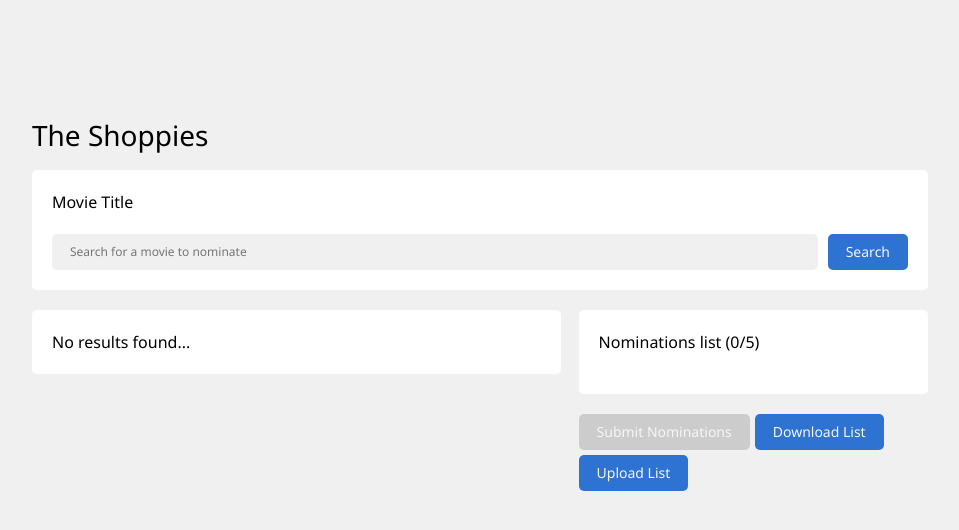
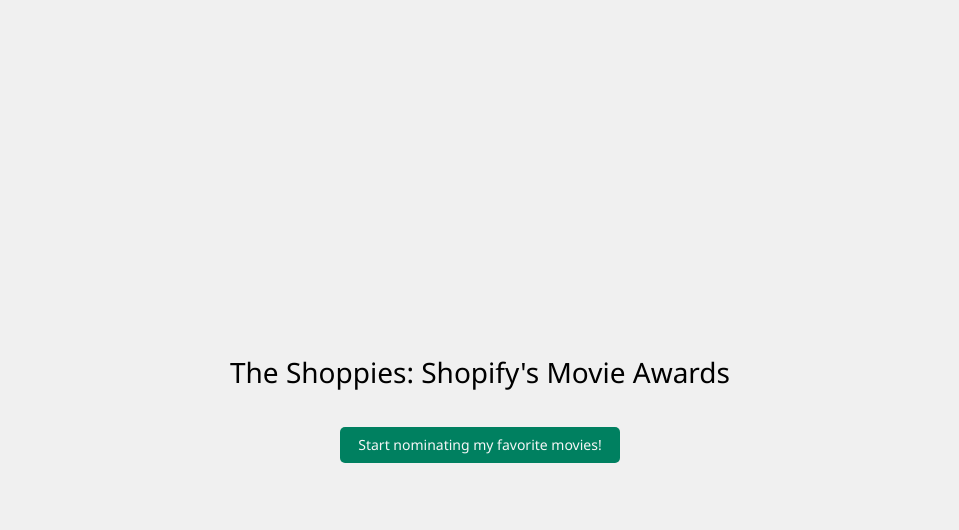
Before and after one commit to RiccLQL/Ricky-Liu-Shoppies-Awards, a React (Create React App) app in the folder shoppies-app/: page / in a window 1280 px wide. Shown: the top 530 px of the page, without its empty margins (160-1119 px from the left). Built offline with nearby package versions, Linux system fonts and the light colour scheme.

Commit message:
start screen and post-submit screen done

```diff
--- a/shoppies-app/src/App.css
+++ b/shoppies-app/src/App.css
@@ -9,8 +9,38 @@
   background-color: var(--background-color);
   min-height: 100vh;
   user-select: none;
+  position: relative;
+  overflow-x: hidden;
 }
 
 button {
   cursor: pointer;
 }
+
+.start-view {
+  position: absolute;
+  width: 100vw;
+  height: 100vh;
+  display: flex;
+  justify-content: center;
+  align-items: center;
+  z-index: 10;
+  transition: all 0.3s;
+}
+
+.home-view {
+  opacity: 0;
+  transition: all 0.3s;
+  filter: blur(10px);
+}
+
+.submitted-view {
+  opacity: 0;
+  transition: all 0.3s;
+  position: absolute;
+  width: 100vw;
+  height: 100vh;
+  display: flex;
+  justify-content: center;
+  align-items: center;
+}
--- a/shoppies-app/src/App.js
+++ b/shoppies-app/src/App.js
@@ -1,10 +1,43 @@
 import './App.css';
 import Home from './views/Home';
+import Start from './views/Start';
+import Submitted from './views/Submitted';
 
 function App() {
+
+  const goToHome = () => {
+    document.getElementById("start-view").style.opacity = 0;
+    document.getElementById("home-view").style.zIndex = 11;
+    document.getElementById("home-view").style.opacity = 1;
+    document.getElementById("home-view").style.filter = 'unset';
+  }
+
+  const goToSubmitted = () => {
+    document.getElementById("home-view").style.filter = 'blur(10px)';
+    document.getElementById("submitted-view").style.zIndex = 15;
+    document.getElementById("submitted-view").style.opacity = 1;
+  }
+
+  const backToHome = () => {
+    window.location.reload();
+    document.getElementById("submitted-view").style.opacity = 0;
+    document.getElementById("submitted-view").style.zIndex = 0;
+    document.getElementById("home-view").opacity = 0;
+    document.getElementById("home-view").style.zIndex = 1;
+    document.getElementById("start-view").style.opacity = 1;
+  }
+
   return (
     <div className="App">
-        <Home/>
+      <div className="start-view" id="start-view">
+        <Start goToHome={goToHome}/>
+      </div>
+      <div className="home-view" id="home-view" >
+        <Home goToSubmitted={goToSubmitted}/>
+      </div>
+      <div className="submitted-view" id="submitted-view" >
+        <Submitted backToHome={backToHome}/>
+      </div>
     </div>
   );
 }
--- a/shoppies-app/src/components/SearchBar.js
+++ b/shoppies-app/src/components/SearchBar.js
@@ -8,7 +8,7 @@
 
     return (
         <div className="container">
-            <h4>Movie Title</h4>
+            <h4>Search For Movie Titles</h4>
             <div className="row-container">
                 <input className="search-element" id="search-element" type="text" value={input} onChange={(e) => updateValue(e.target.value)} onKeyDown={(e) => updateSearchValue(e.target.value, e)} placeholder="Search for a movie to nominate"/>
                 <Button caption="Search" color="neutral" trigger={(e) => updateSearchValue(document.getElementById("search-element").value, e)}/>
--- a/shoppies-app/src/components/StartButton.js
+++ b/shoppies-app/src/components/StartButton.js
@@ -1,6 +1,7 @@
 import React from 'react';
+import '../styles/Button.css'
 
-const StartButton = () => {
+const StartButton = ({goToHome}) => {
 
     /* functions */
 
@@ -10,8 +11,8 @@
 
     return (
         <div>
-            <button>
-
+            <button className="positive-button" onClick={() => goToHome()}>
+                Start nominating my favorite movies!
             </button>
         </div>
     )
--- a/shoppies-app/src/styles/Home.css
+++ b/shoppies-app/src/styles/Home.css
@@ -43,6 +43,6 @@
 }
 
 .break {
-    margin-right: 5px;
-    margin-bottom: 5px;
+    margin-right: 10px;
+    margin-bottom: 10px;
 }
--- a/shoppies-app/src/styles/Start.css
+++ /dev/null
@@ -1,3 +0,0 @@
-.start {
-    background-color: var(--shopify-color);
-}
--- a/shoppies-app/src/views/Home.js
+++ b/shoppies-app/src/views/Home.js
@@ -9,7 +9,7 @@
 import axios from 'axios';
 import fileDownload from 'js-file-download';
 
-const Home = () => {
+const Home = ({goToSubmitted}) => {
 
     const [ searchValue, setSearchValue ] = useState("");
     const [ results, setResults ] = useState("");
@@ -69,14 +69,14 @@
                     <Nominations nominations={nominations} removeNominate={removeNominate}/>
                     {nominations.length === 5 ?
                     <div>
-                        <button className="positive-button break" onClick={() => {}}>Submit Nominations</button>
-                        <button className="neutral-button break" onClick={() => {if (nominations.length !== 0) fileDownload(JSON.stringify(nominations), 'nominations.txt')}}>Download List</button>
+                        <button className="positive-button break" onClick={() => {goToSubmitted()}}>Submit Nominations</button>
+                        <button className="neutral-button break" onClick={() => {if (nominations.length !== 0) fileDownload(JSON.stringify(nominations), `nominations-${nominations[0].Title}${nominations.length === 1 ? '' : 'and more'}.txt`)}}>Download List</button>
                         <button className="neutral-button break" onClick={() => {document.getElementById("upload-list").click()}}>Upload List</button>
                         <input type="file" id="upload-list" className="neutral-button break" placeholder="Upload List" style={{ display: 'none' }} onChange={fileUpload}/>
                     </div> :
                     <div>
                         <button className="gray-button break" style={{ cursor: 'unset' }}>Submit Nominations</button>
-                        <button className="neutral-button break" onClick={() => {if (nominations.length !== 0) fileDownload(JSON.stringify(nominations), 'nominations.txt')}}>Download List</button>
+                        <button className="neutral-button break" onClick={() => {if (nominations.length !== 0) fileDownload(JSON.stringify(nominations), `nominations-${nominations[0].Title}${nominations.length === 1 ? '' : ' and more'}.txt`)}}>Download List</button>
                         <button className="neutral-button break" onClick={() => {document.getElementById("upload-list").click()}}>Upload List</button>
                         <input type="file" id="upload-list" className="neutral-button break" placeholder="Upload List" style={{ display: 'none' }} onChange={fileUpload}/>
                     </div> }
--- a/shoppies-app/src/views/Start.js
+++ b/shoppies-app/src/views/Start.js
@@ -2,7 +2,7 @@
 
 import StartButton from '../components/StartButton';
 
-class Start extends React.Component {
+const Start = ({goToHome}) => {
 
     /* functions */
 
@@ -10,13 +10,15 @@
 
     /* Render */
 
-    render() {
-        return (
-            <div className="start">
-                <StartButton/>
+    return (
+        <div className="start">
+            <div>
+                <h1>The Shoppies: Shopify's Movie Awards</h1>
+                <br></br>
             </div>
-        );
-    }
+            <StartButton goToHome={goToHome}/>
+        </div>
+    );
 }
 
 export default Start;
--- /dev/null
+++ b/shoppies-app/src/views/Submitted.js
@@ -0,0 +1,13 @@
+import React from 'react';
+import '../styles/Button.css'
+
+const Submitted = ({backToHome}) => {
+    return (
+        <div>
+            <h1>Thank you for submitting your choices!</h1>
+            <button className="neutral-button" onClick={() => backToHome()}>Back to home</button>
+        </div>
+    )
+}
+
+export default Submitted;
```
